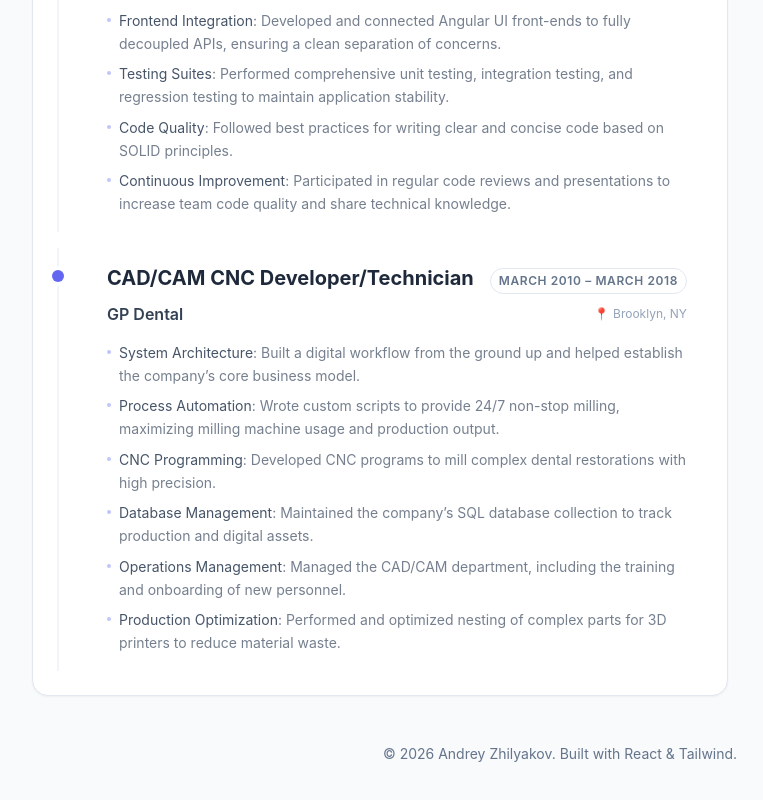
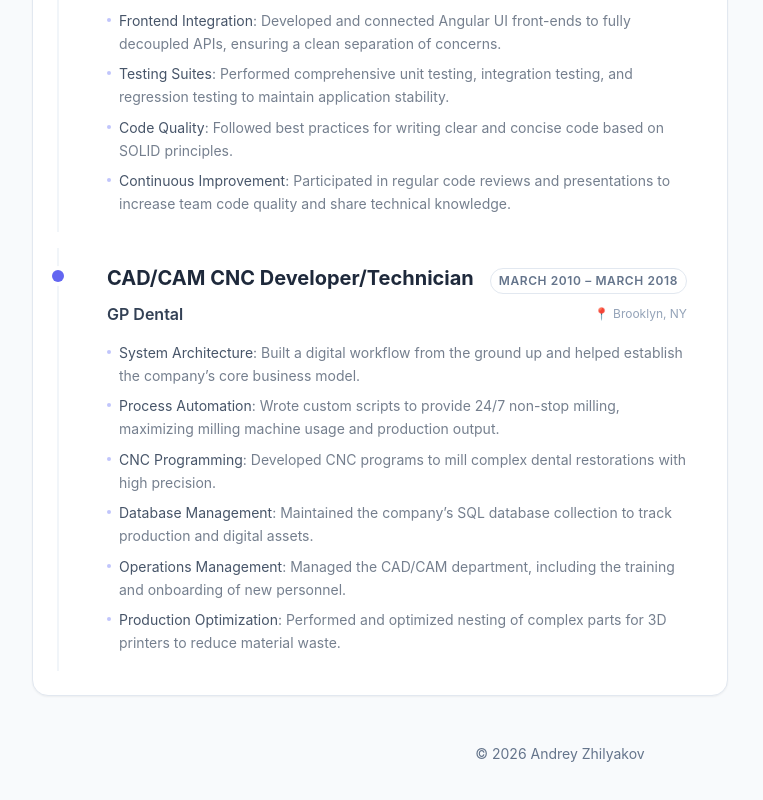
Before and after one commit to zhilyakov1986/zhilyakov.org, a React (Vite) app: page / in a window 1280 px wide. Shown: the part 1901-2701 px from the top of the page, without its empty margins (80-843 px from the left). Built offline with nearby package versions, Linux system fonts and the light colour scheme.

Commit message:
fix: remove 'Built with React & Tailwind' from footer (#2)
Co-authored-by: Pak <pak@Paks-Mac-mini.local>

```diff
--- a/src/App.jsx
+++ b/src/App.jsx
@@ -32,7 +32,7 @@ function App() {
       </div>
 
       <footer className="mt-12 text-center text-slate-500 dark:text-slate-400 text-sm">
-        <p>© {new Date().getFullYear()} {resumeData.profile.name}. Built with React & Tailwind.</p>
+        <p>© {new Date().getFullYear()} {resumeData.profile.name}</p>
       </footer>
     </div>
   );
```
